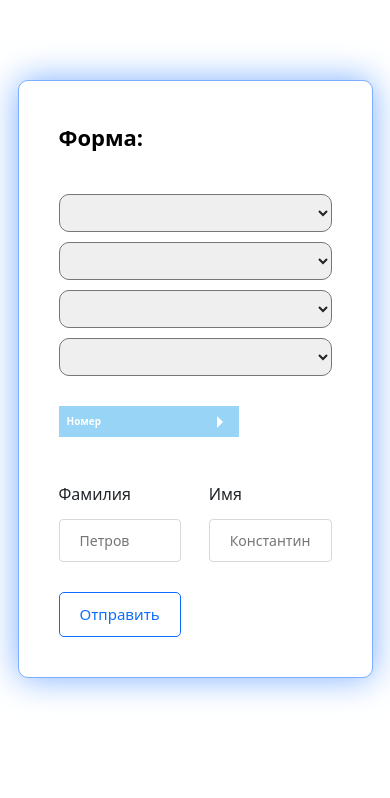
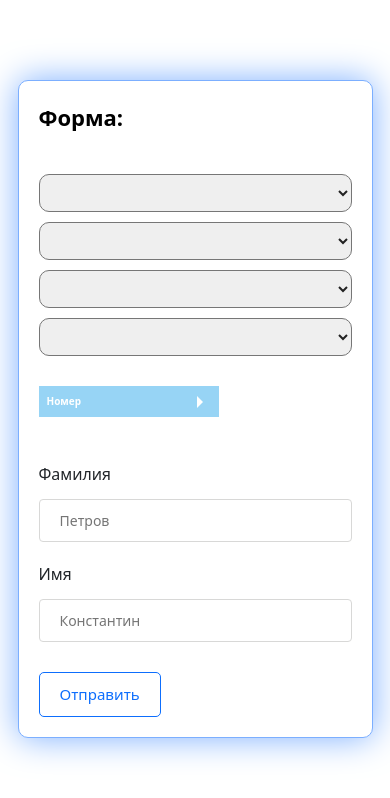
Before and after one commit to ke1802rer8/test-work, a plain HTML site: page form.html in a window 390 px wide. Drawn offline with nearby package versions, Linux system fonts and the light colour scheme.

Commit message:
Add files via upload

```diff
--- a/css/styleblog/media.css
+++ b/css/styleblog/media.css
@@ -2,4 +2,25 @@
    .display{
         display: block;
    }
+   .form__input-block {
+        display: block;
+
+    }
+    .form__input-item {
+        width: 100%;
+        padding-top: 2rem;
+    }
+    .form__input-block {
+
+        padding: 1rem 0rem;
+        padding-bottom: 3rem;
+    }
 }
+
+@media (max-width: 420px){
+    .form__container {
+
+        padding: 2rem;
+
+    }
+ }
```
